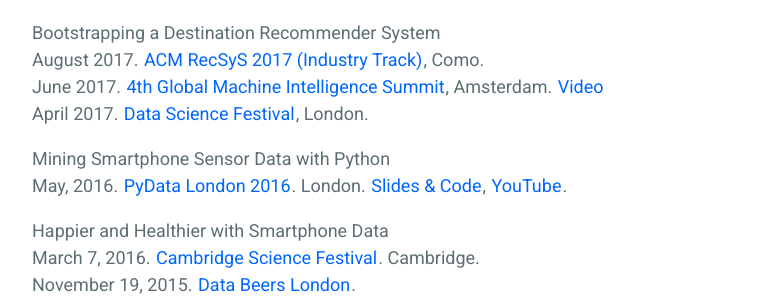
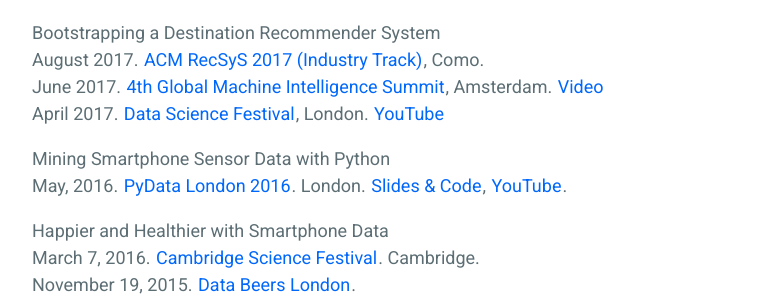
Before and after one commit to nlathia/nlathia.github.io, a Jekyll site: the page built from _pages/archive/presentations.md, in a window 1280 px wide and 900 px high, scrolled down 582 px. Shown: the part 157-453 px from the top of the window, without its empty margins (258-1017 px from the left). Built offline with Jekyll 4.4.1, drawn with Linux system fonts in a browser that asks for light colours.

Commit message:
Update presentations.md

```diff
--- a/_pages/archive/presentations.md
+++ b/_pages/archive/presentations.md
@@ -20,7 +20,7 @@
 Bootstrapping a Destination Recommender System
 <br />August 2017. [ACM RecSyS 2017 (Industry Track)](https://recsys.acm.org/recsys17/), Como.
 <br />June 2017. [4th Global Machine Intelligence Summit](https://www.re-work.co/events/machine-intelligence-summit-amsterdam-2017), Amsterdam. [Video](https://www.pscp.tv/teamrework/1rmGPPgjgMgGN)
-<br />April 2017. [Data Science Festival](https://www.meetup.com/Data-Science-Festival-London/events/238489850/), London.
+<br />April 2017. [Data Science Festival](https://www.meetup.com/Data-Science-Festival-London/events/238489850/), London. [YouTube](https://www.youtube.com/watch?v=6kGPxSB7ELg)
 
 Mining Smartphone Sensor Data with Python
 <br />May, 2016. [PyData London 2016](http://pydata.org/london2016/schedule/presentation/40/). London. [Slides & Code](https://github.com/nlathia/pydata_2016), [YouTube](https://www.youtube.com/watch?v=BidI8_1ikiQ).
```
